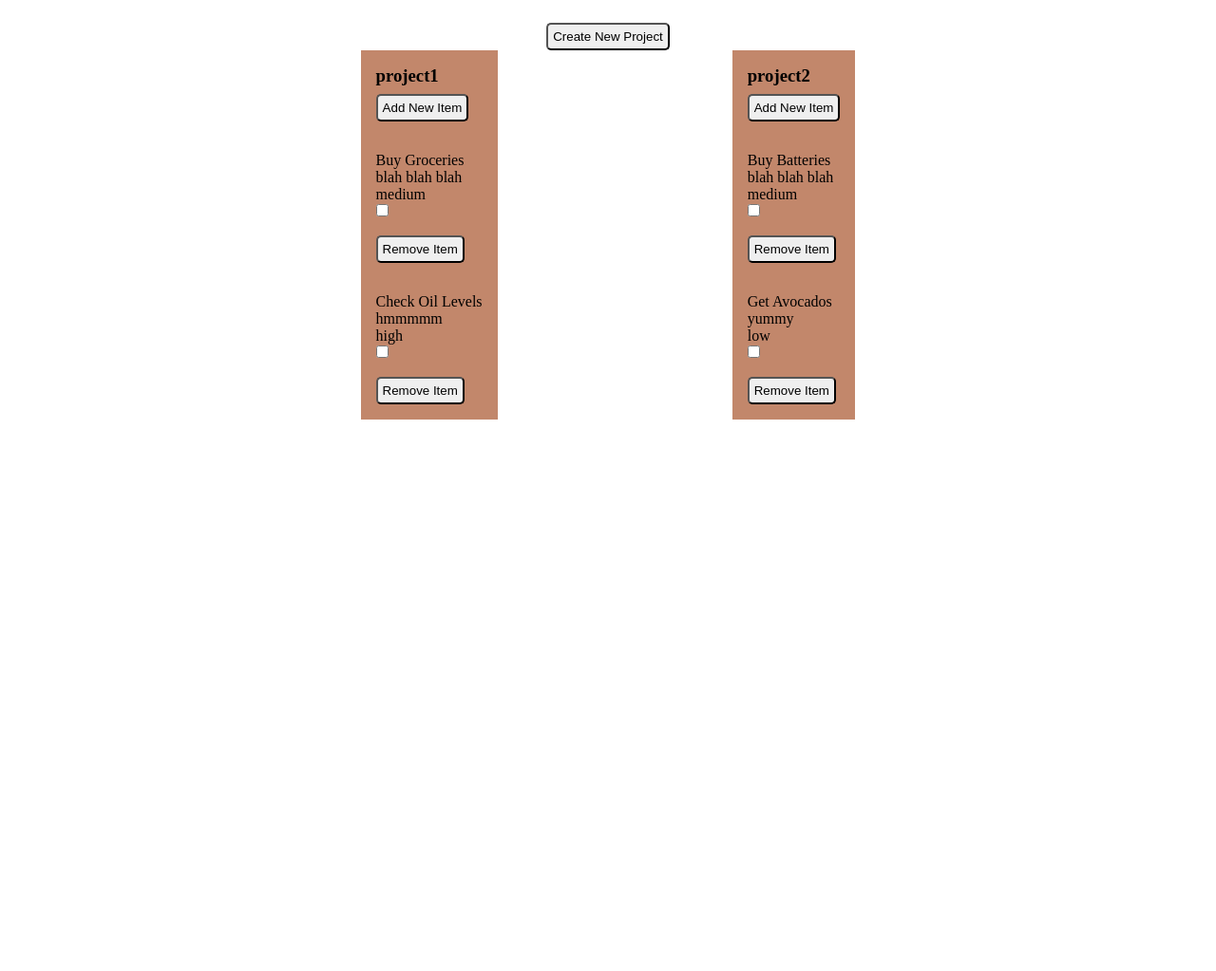
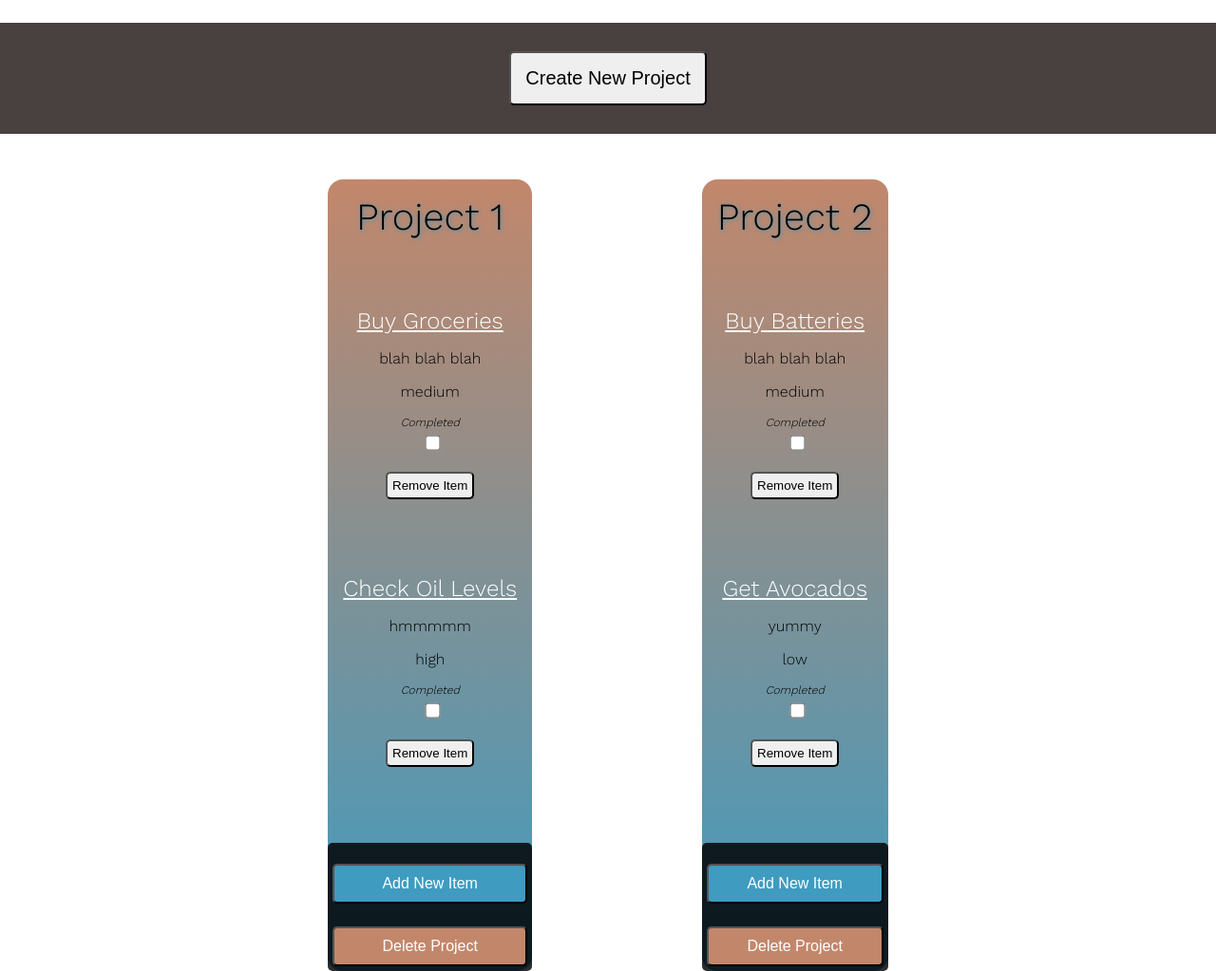
Before and after one commit to dcassar622/to-do-list, a plain HTML site: page index.html in a window 1280 px wide. Shown: the whole page at 95% size. Before the commit the page ends 800 px from the top, so only its background shows below. Drawn offline with nearby package versions, Linux system fonts and the light colour scheme.

Commit message:
Add files via upload

```diff
--- a/JS/demo.js
+++ b/JS/demo.js
@@ -3,8 +3,8 @@ import { Project } from '../JS/project.js';
 
 export function setupDemo(projectManager, display)
 {
-  let project1 = new Project('project1');
-  let project2 = new Project('project2');
+  let project1 = new Project('Project 1');
+  let project2 = new Project('Project 2');
 
   let list1 = new List('Buy Groceries', 'blah blah blah', 'medium');
   let list2 = new List('Check Oil Levels', 'hmmmmm', 'high');
--- a/JS/display.js
+++ b/JS/display.js
@@ -30,7 +30,7 @@ export class Display {
     projectDiv.setAttribute('data-key', project.name);
 
     let projectName = document.createElement('h3');
-    projectName.id = 'project-name';
+    projectName.className = 'project-name';
     projectName.textContent = project.name;
 
     let addListBtn = document.createElement('button');
@@ -39,8 +39,6 @@ export class Display {
     addListBtn.setAttribute('data-key', project.name);
 
     projectDiv.appendChild(projectName);
-    projectDiv.appendChild(addListBtn);
-
 
     project.projectItems.forEach(list => {
       let listDiv = document.createElement('div');
@@ -59,6 +57,9 @@ export class Display {
       listPriority.className = 'list-priority';
       listPriority.textContent = list.priority;
 
+      let completedLabel = document.createElement('label');
+      completedLabel.innerHTML = 'Completed'
+
       let listCompleted = document.createElement('input');
       listCompleted.setAttribute('type', 'checkbox');
       listCompleted.className = 'list-completed';
@@ -72,12 +73,25 @@ export class Display {
       listDiv.appendChild(listTitle);
       listDiv.appendChild(listDescription);
       listDiv.appendChild(listPriority);
+      listDiv.appendChild(completedLabel);
       listDiv.appendChild(listCompleted);
       listDiv.appendChild(removeListBtn);
 
       projectDiv.appendChild(listDiv);
     })
 
+    let delProjectBtn = document.createElement('button');
+    delProjectBtn.innerHTML = 'Delete Project';
+    delProjectBtn.className = 'del-project-btn';
+    delProjectBtn.setAttribute('data-key', project.name);
+
+    let buttonDiv = document.createElement('div');
+    buttonDiv.className = 'button-div';
+
+    buttonDiv.appendChild(addListBtn);
+    buttonDiv.appendChild(delProjectBtn);
+    projectDiv.appendChild(buttonDiv);
+
     const todoSection = document.getElementById('todo-section');
     todoSection.appendChild(projectDiv);
   }
--- a/JS/event-listeners.js
+++ b/JS/event-listeners.js
@@ -18,6 +18,9 @@ export function setupEventListeners(projectManager, display) {
     let newListTitle = prompt('Item Name');
     let newListDescription = prompt('Item Description');
     let newListPriority = prompt('Item Priority (low / medium / high');
+
+    setPriorityClassName(newListPriority);
+
     let newList = new List(newListTitle, newListDescription, newListPriority);
 
     projectManager.projectArray.forEach(project => {
@@ -44,5 +47,33 @@ export function setupEventListeners(projectManager, display) {
         }
     })
   }
+  else if (buttonType === 'del-project-btn') {
+    let chosenProject = event.target.dataset.key;
+
+    projectManager.projectArray.forEach(project => {
+      if (chosenProject === project.name) {
+           projectManager.deleteProject(project);
+          }
+        })
+      display.clearDisplay();
+      display.updateDisplay(projectManager);
+    }
   })
 }
+
+
+
+function setPriorityClassName(priority) {
+  if (priority === 'low')
+  {
+    priority.className = 'list-priority low';
+  }
+  else if (priority === 'medium')
+  {
+    priority.className = 'list-priority medium';
+  }
+  if (priority === 'high')
+  {
+    priority.className = 'list-priority high';
+  }
+}
--- a/JS/project-manager.js
+++ b/JS/project-manager.js
@@ -3,7 +3,15 @@ export class ProjectManager {
     this.projectArray = [];
   }
 
-  addProject(project, projectArray) {
+  addProject(project) {
     this.projectArray.push(project);
   }
+
+  deleteProject(project) {
+    for (let i=0; i<this.projectArray.length; i++) {
+      if (this.projectArray[i].name === project.name) {
+        this.projectArray.splice(i, 1);
+      }
+    }
+  }
 }
--- a/index.html
+++ b/index.html
@@ -6,6 +6,7 @@
     <meta http-equiv="X-UA-Compatible" content="ie=edge">
     <title>To-Do-List App</title>
     <link rel="stylesheet" href="styles.css">
+    <link href="https://fonts.googleapis.com/css?family=Montserrat|Work+Sans:300" rel="stylesheet">
 </head>
 <body>
     <div id='page-wrapper'>
--- a/styles.css
+++ b/styles.css
@@ -17,31 +17,120 @@ button {
     border-radius: 5px;
 }
 
+/* header styling */
+
+#header-section {
+    width: 100vw;
+    display: flex;
+    justify-content: center;
+    padding: 30px 0 30px 0;
+    font-family: 'Work Sans', 'Arial', sans-serif;
+    background: rgb(73, 64, 64);
+}
+
+.new-project-btn {
+    padding: 15px;
+    font-size: 1.25rem;
+}
+
 /* to-do section styling */
 
 #todo-section {
     display: flex;
     width: 60%;
     justify-content: space-around;
+    margin-top: 3rem;
 }
 
 .project-div {
-    background: rgb(194, 135, 107);
+    background-image: linear-gradient(to bottom, rgb(194, 135, 107), rgb(63, 155, 192));
+    border-radius: 1rem;
+    display: flex;
+    flex-direction: column;
+    align-items: center;
+    height: 100%;
+    font-family: 'Work Sans', 'Arial', sans-serif;
+}
+
+/* project styling */
+
+.project-name {
+    display: flex;
+    justify-content: center;
+    font-size: 2.5rem;
+    padding: 1rem;
+    font-weight: 500;
+    width: 100%;
+    text-shadow: 1px 1px 5px rgb(63, 155, 192);
+}
+
+.list-div {
+    margin-top: 2rem;
+    display: flex;
+    flex-direction: column;
+    align-items: center;
     padding: 1rem;
 }
 
-/* list styling */
+.list-div:first-of-type {
+    margin-top: 1.5rem;
+}
 
-.list-div {
-    margin-top: 2rem;
+.list-div p {
+    margin-top: 1rem;
+}
+
+.list-div input[type=checkbox] {
+    position: relative;
+    margin-top: 0.5rem;
+    margin-left: 5px;
+    transform: scale(1.25);
+}
+
+.list-title {
+    font-size: 1.5rem;
+    color: white;
+    text-decoration: underline;
 }
 
 .remove-list-btn {
-    margin-top: 1rem;
+    margin-top: 1.5rem;
     display: block;
 }
 
+label {
+    margin-top: 1rem;
+    font-size: 0.75rem;
+    font-style: italic;
+}
+
+/* button div styling */
+
+.button-div {
+    width: 100%;
+    display: flex;
+    flex-direction: column;
+    justify-content: space-bet;
+    padding: 10px 5px 5px 5px;
+    margin-top: 4rem;
+    background: rgba(0, 0, 0, 0.829);
+    border-radius: 5px;
+}
+
+.add-list-btn, .del-project-btn {
+    margin-top: 0.75rem;
+    display: block;
+    color: white;
+    background: black;
+    padding: 10px;
+    font-size: 1rem;
+}
+
+.del-project-btn {
+    margin-top: 1.5rem;
+    background: rgb(194, 135, 107);
+}
+
 .add-list-btn {
-    margin-top: 0.5rem;
-    display: block;
+    background: rgb(63, 155, 192);
 }
```
